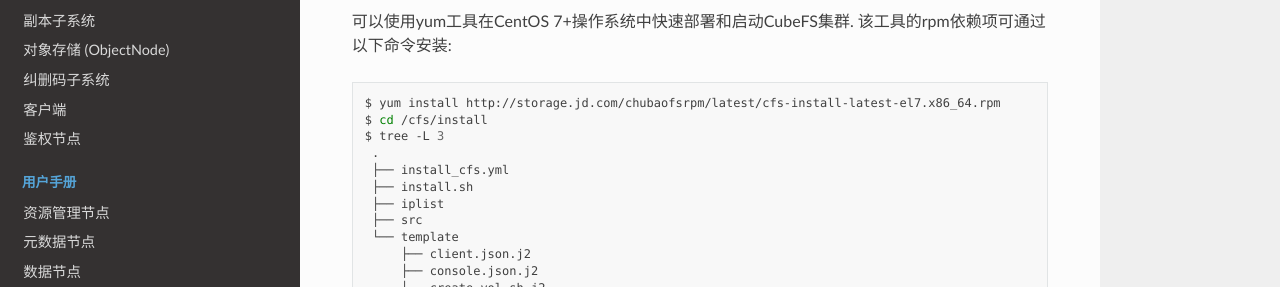
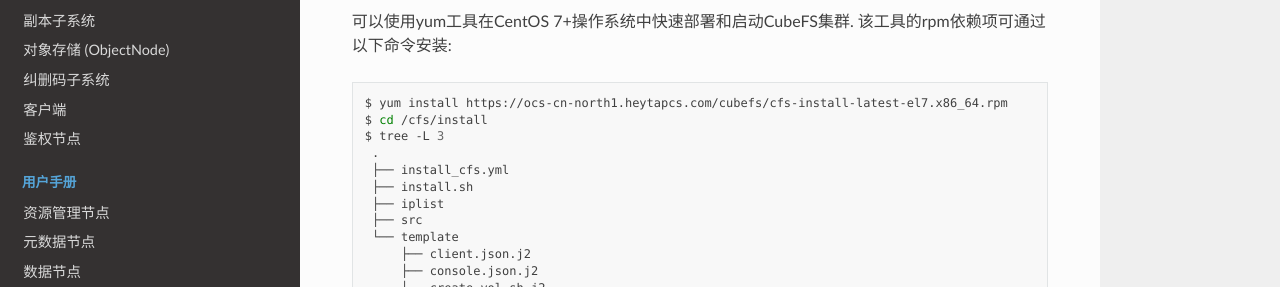
Before and after one commit to cubefs/docs-zh, a Sphinx documentation site: the page built from docs/source/user-guide/yum.rst, in a window 1280 px wide and 900 px high. Shown: the part 158-445 px from the top of the window. Built offline with Sphinx 7.4.7 and the Read the Docs theme 2.0.0, drawn with Linux system fonts in a browser that asks for light colours; some of the changed lines change nothing that is shown.

Commit message:
fix the url for yum install
Signed-off-by: chihe <chihe@oppo.com>

```diff
--- a/docs/source/user-guide/yum.rst
+++ b/docs/source/user-guide/yum.rst
@@ -5,7 +5,7 @@ yum工具自动部署集群
 
 .. code-block:: bash
 
-    $ yum install http://storage.jd.com/chubaofsrpm/latest/cfs-install-latest-el7.x86_64.rpm
+    $ yum install https://ocs-cn-north1.heytapcs.com/cubefs/cfs-install-latest-el7.x86_64.rpm
     $ cd /cfs/install
     $ tree -L 3
      .
```
